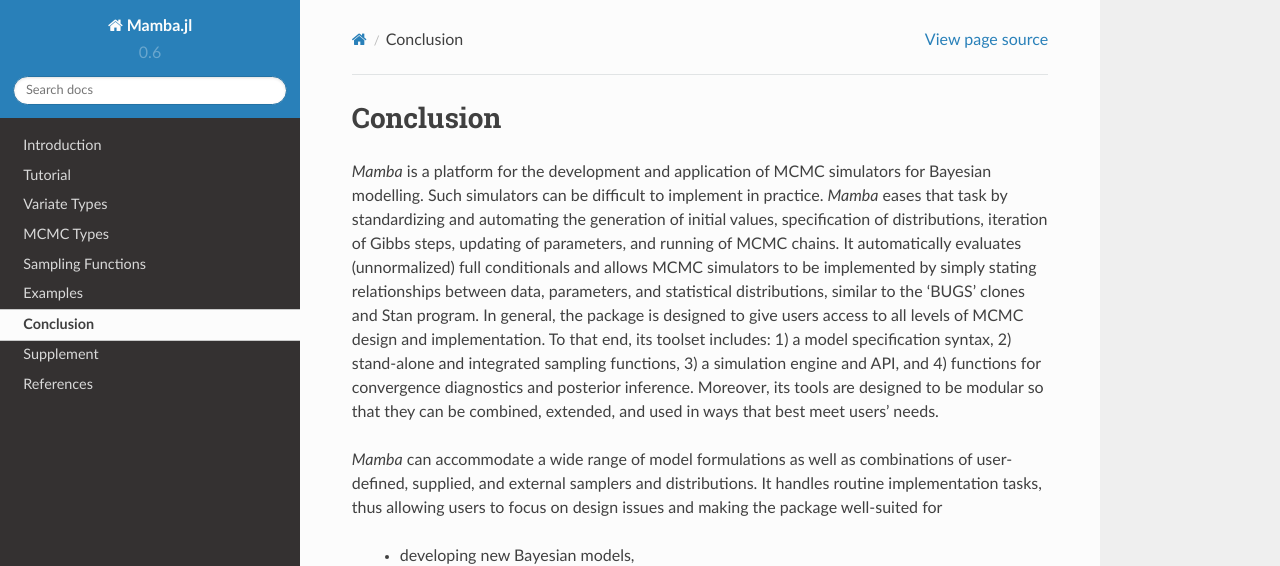
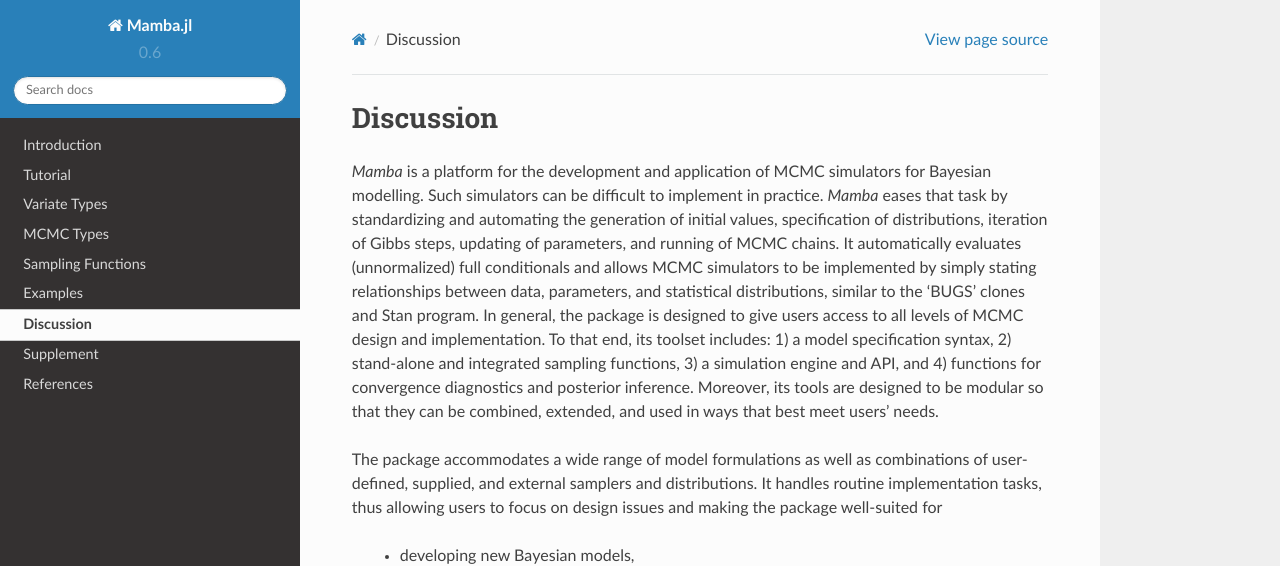
Before and after one commit to brian-j-smith/Mamba.jl, a Sphinx documentation site: the page built from doc/discussion.rst, in a window 1280 px wide and 1069 px high. Shown: the top 566 px of the window. Built offline with Sphinx 7.4.7 and the Read the Docs theme 2.0.0, drawn with Linux system fonts in a browser that asks for light colours; formulas are drawn with MathJax 3.

Commit message:
Rename conclusion section to discussion.

```diff
--- a/doc/conclusion.rst
+++ b/doc/discussion.rst
@@ -1,9 +1,9 @@
-Conclusion
+Discussion
 ----------
 
 `Mamba` is a platform for the development and application of MCMC simulators for Bayesian modelling.  Such simulators can be difficult to implement in practice.  `Mamba` eases that task by standardizing and automating the generation of initial values, specification of distributions, iteration of Gibbs steps, updating of parameters, and running of MCMC chains.  It automatically evaluates (unnormalized) full conditionals and allows MCMC simulators to be implemented by simply stating relationships between data, parameters, and statistical distributions, similar to the 'BUGS' clones and Stan program.  In general, the package is designed to give users access to all levels of MCMC design and implementation.  To that end, its toolset includes: 1) a model specification syntax, 2) stand-alone and integrated sampling functions, 3) a simulation engine and API, and 4) functions for convergence diagnostics and posterior inference.  Moreover, its tools are designed to be modular so that they can be combined, extended, and used in ways that best meet users' needs.
 
-`Mamba` can accommodate a wide range of model formulations as well as combinations of user-defined, supplied, and external samplers and distributions. It handles routine implementation tasks, thus allowing users to focus on design issues and making the package well-suited for
+The package accommodates a wide range of model formulations as well as combinations of user-defined, supplied, and external samplers and distributions. It handles routine implementation tasks, thus allowing users to focus on design issues and making the package well-suited for
 
     * developing new Bayesian models,
     * implementing simulators for classes of models,
--- a/doc/index.rst
+++ b/doc/index.rst
@@ -62,7 +62,7 @@
     mcmc.rst
     samplers.rst
     examples.rst
-    conclusion.rst
+    discussion.rst
     supplement.rst
     xrefs.rst
 
```
